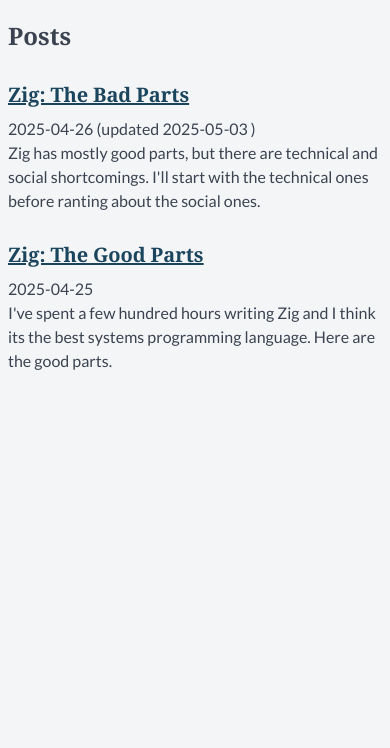
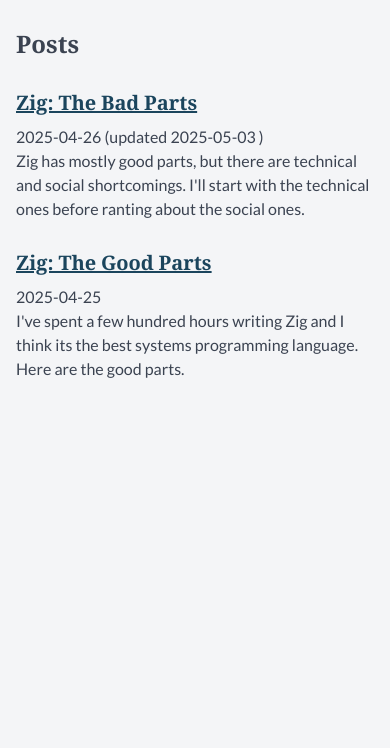
Before and after one commit to thesmartwon/zallen.net, an Astro site: page / in a window 390 px wide. Shown: the part 96-844 px from the top of the page. Built offline with nearby package versions, Linux system fonts and the light colour scheme; Astro itself is replaced by a stand-in of ours; some packages are replaced by stand-ins of ours; a web font is replaced by a local one; what @iconify/tailwind4 would draw is missing.

Commit message:
no small padding

```diff
--- a/src/layouts/Header.astro
+++ b/src/layouts/Header.astro
@@ -6,7 +6,7 @@ import { SITE_TITLE, SITE_DESCRIPTION } from '../consts';
 ---
 
 <!doctype html>
-<html lang="en" class="p-2 sm:p-4 system bg-bg text-text font-sans">
+<html lang="en" class="p-4 system bg-bg text-text font-sans">
 	<head>
 		<BaseHead title={SITE_TITLE} description={SITE_DESCRIPTION} />
 	</head>
```
